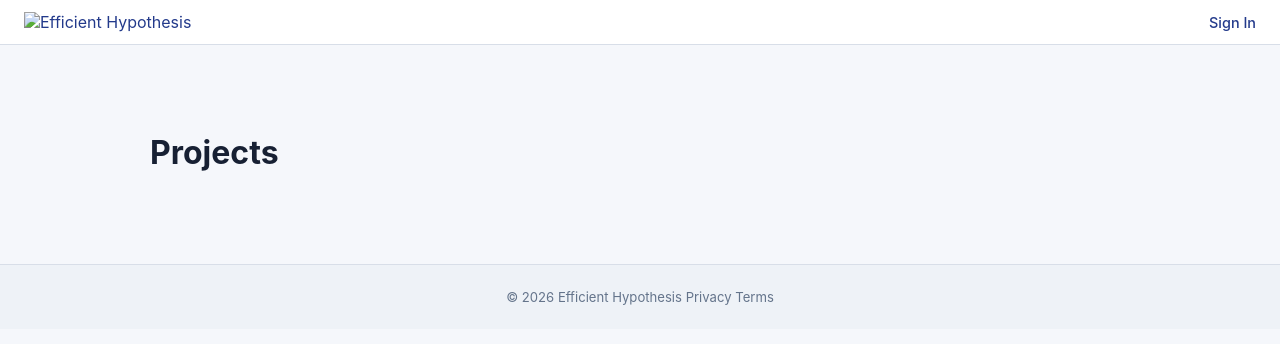
After one commit to efficienthypothesis/efficienthypothesis, a Flask app: template templates/projects_app.html in a window 1280 px wide. The commit adds this page. Shown: the top 344 px of the page. Run offline with Flask 3, Linux system fonts and the light colour scheme; the template is opened without the code that fills it, so the values that code supplies are empty.

Commit message:
Enable projects app card

```diff
--- a/routes/pages.py
+++ b/routes/pages.py
@@ -18,6 +18,7 @@ PUBLIC_PAGES = {
 
 PRIMARY_HOST = os.getenv("PRIMARY_HOST", "efficienthypothesis.com")
 HOME_APP_HOST = os.getenv("HOME_APP_HOST", "home.efficienthypothesis.com")
+PROJECTS_APP_HOST = os.getenv("PROJECTS_APP_HOST", "projects.efficienthypothesis.com")
 
 
 def _request_host():
@@ -34,13 +35,21 @@ def _home_app_url(path="/"):
     return _external_url(HOME_APP_HOST, path)
 
 
+def _projects_app_url(path="/"):
+    return _external_url(PROJECTS_APP_HOST, path)
+
+
 def _is_safe_next_url(value):
     if not isinstance(value, str) or not value.strip():
         return False
     parsed = urlparse(value)
     if not parsed.netloc:
         return value.startswith("/") and not value.startswith("//")
-    return parsed.scheme == "https" and parsed.netloc.lower() in {PRIMARY_HOST, HOME_APP_HOST}
+    return parsed.scheme == "https" and parsed.netloc.lower() in {
+        PRIMARY_HOST,
+        HOME_APP_HOST,
+        PROJECTS_APP_HOST,
+    }
 
 
 def _store_login_next():
@@ -71,6 +80,12 @@ def home():
                 _external_url(PRIMARY_HOST, f"/login?{urlencode({'next': _home_app_url('/')})}")
             )
         return render_template("app.html", user=session["user"], initial_page="home")
+    if _request_host() == PROJECTS_APP_HOST:
+        if "user" not in session:
+            return redirect(
+                _external_url(PRIMARY_HOST, f"/login?{urlencode({'next': _projects_app_url('/')})}")
+            )
+        return render_template("projects_app.html", user=session["user"])
     return render_template('index.html')
 
 
@@ -90,11 +105,21 @@ def home_app():
     return redirect(_home_app_url("/"), code=302)
 
 
+@pages_bp.route('/projects')
+def projects_app():
+    return redirect(_projects_app_url("/"), code=302)
+
+
 @pages_bp.route('/apps')
 def app_menu():
     if "user" not in session:
         return redirect(url_for('pages.login_page'))
-    return render_template("app_menu.html", user=session["user"], home_app_url=_home_app_url("/"))
+    return render_template(
+        "app_menu.html",
+        user=session["user"],
+        home_app_url=_home_app_url("/"),
+        projects_app_url=_projects_app_url("/"),
+    )
 
 
 @pages_bp.route('/login')
--- a/static/css/app_menu.css
+++ b/static/css/app_menu.css
@@ -23,7 +23,7 @@
 
 .app-option-grid {
   display: grid;
-  grid-template-columns: repeat(3, minmax(0, 1fr));
+  grid-template-columns: repeat(2, minmax(0, 1fr));
   gap: 14px;
 }
 
--- /dev/null
+++ b/templates/projects_app.html
@@ -0,0 +1,27 @@
+{% extends "base.html" %}
+
+{% block title %}Projects - Efficient Hypothesis{% endblock %}
+
+{% block head %}
+  <link rel="stylesheet" href="{{ url_for('static', filename='css/base.css') }}">
+  <link rel="stylesheet" href="{{ url_for('static', filename='css/navbar.css') }}">
+  <link rel="stylesheet" href="{{ url_for('static', filename='css/footer.css') }}">
+  <link rel="stylesheet" href="{{ url_for('static', filename='css/app_menu.css') }}">
+{% endblock %}
+
+{% block navbar %}
+  {% include "navbar.html" %}
+{% endblock %}
+
+{% block content %}
+  <section class="app-menu" aria-label="Projects">
+    <div class="app-menu-heading">
+      <h1>Projects</h1>
+      <p>{{ user.email }}</p>
+    </div>
+  </section>
+{% endblock %}
+
+{% block footer %}
+  {% include "footer.html" %}
+{% endblock %}
```
Also changed, not shown: AI_CHANGELOG.md (+6 -0 lines), templates/app_menu.html (+4 -12 lines).
